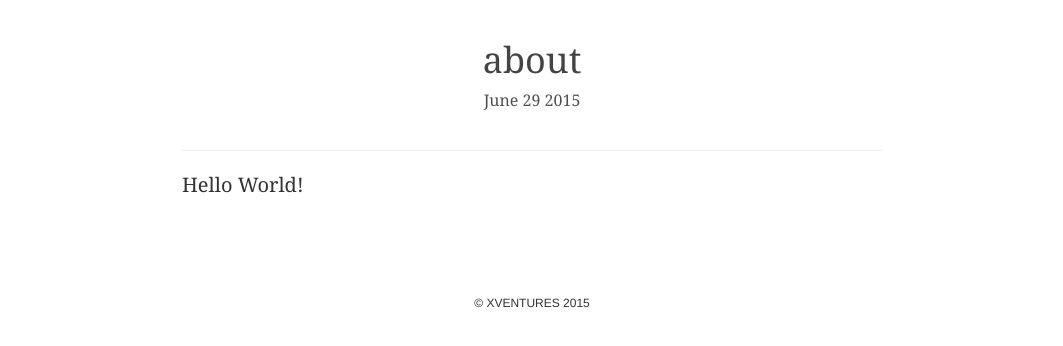
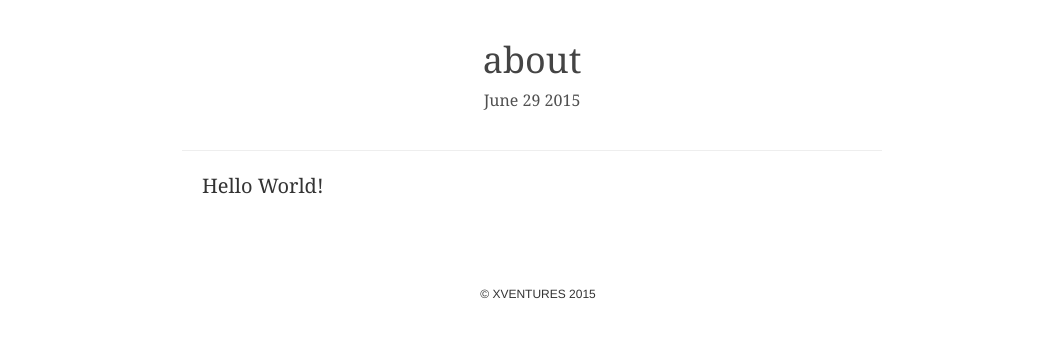
Before and after one commit to xventures/xventures.github.io, a plain HTML site: page about/index.html in a window 1280 px wide. Shown: the part 102-448 px from the top of the page, without its empty margins (108-1171 px from the left). Drawn offline with Linux system fonts and the light colour scheme; a web font is replaced by a local one.

Commit message:
update pargarph style

```diff
--- a/css/style.css
+++ b/css/style.css
@@ -138,8 +138,9 @@ footer {
 }
 
 p {
-  line-height: 25px;
-  margin: 0 0 20px;
+  line-height: 1.4;
+  text-indent: 1em;
+  margin: 0 0 0.6em;
 }
 
 .post .content {
```
